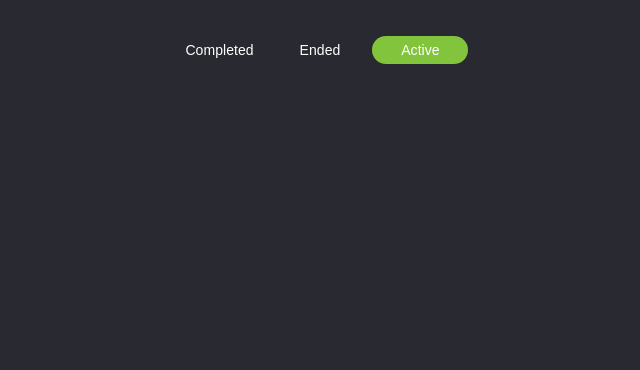
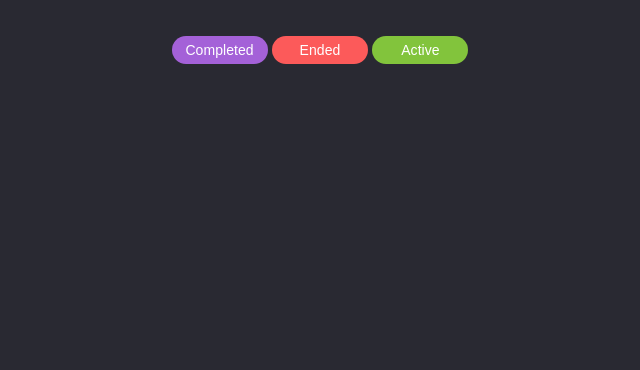
Before and after one commit to Yurii131178/sass-141225, a website built with Vite: page index.html in a window 1280 px wide. Shown: the part 430-800 px from the top of the page, without its empty margins (320-960 px from the left). Built offline with nearby package versions, Linux system fonts and the light colour scheme.

Commit message:
structure

```diff
--- a/src/scss/components/_badge.scss
+++ b/src/scss/components/_badge.scss
@@ -9,13 +9,13 @@
   color: frwd.$badge-cl;
 }
 
-// .badge-completed {
-//   background-color: frwd.$completed;
-// }
+.badge-completed {
+  background-color: frwd.$completed;
+}
 
-// .badge-ended {
-//   background-color: frwd.$ended;
-// }
+.badge-ended {
+  background-color: frwd.$ended;
+}
 
 .badge-active {
   background-color: frwd.$active;
--- a/src/scss/utils/_styles-forwarded.scss
+++ b/src/scss/utils/_styles-forwarded.scss
@@ -1,2 +1,2 @@
 @forward "mixin";
-@forward "variables" show $active, $badge-cl;
+@forward "variables";
```
